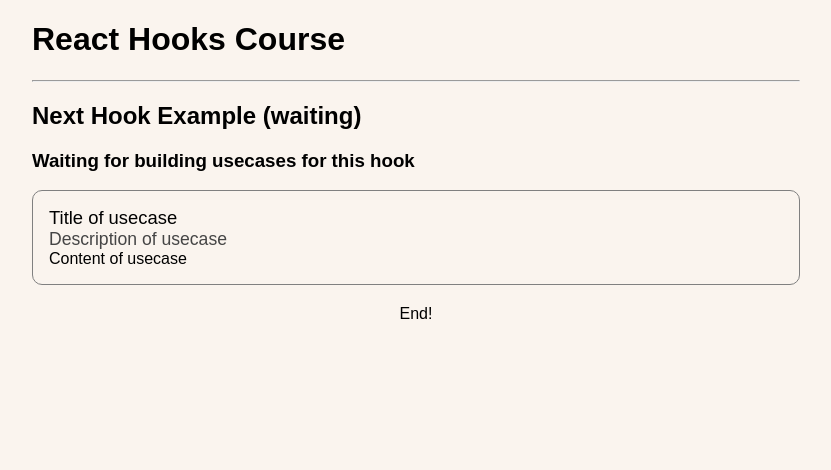
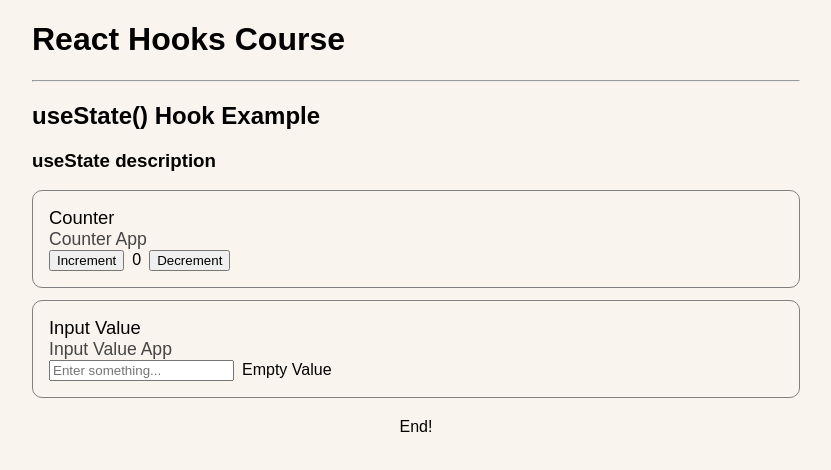
Before and after one commit to hwangblood/react-hooks-course, a React (Vite) app: page / in a window 1280 px wide. Shown: the top 470 px of the page, without its empty margins (224-1055 px from the left). Built offline with nearby package versions, Linux system fonts and the light colour scheme.

Commit message:
useState

```diff
--- /dev/null
+++ b/src/components/usecases/useState/CounterUsecase.jsx
@@ -0,0 +1,22 @@
+import { useState } from "react";
+
+const CounterUsecase = () => {
+  const [count, setCount] = useState(0);
+  const increase = () => setCount(count - 1);
+  const decrease = () => setCount(count + 1);
+  return (
+    <>
+      <button onClick={increase}>Increment</button>
+      <span
+        style={{
+          margin: "0px 8px",
+        }}
+      >
+        {count}
+      </span>
+      <button onClick={decrease}>Decrement</button>
+    </>
+  );
+};
+
+export default CounterUsecase;
--- /dev/null
+++ b/src/components/usecases/useState/InputValueUsecase.jsx
@@ -0,0 +1,25 @@
+import { useState } from "react";
+import GutterRow from "../../GutterRow";
+
+const InputValueUsecase = () => {
+  const defaultValue = "Empty Value";
+  const [inputValue, setInputValue] = useState("");
+  const updateValue = (value) => {
+    const newValue =
+      value == (null || undefined) || value.length == 0 ? defaultValue : value;
+    setInputValue(newValue);
+  };
+  return (
+    <>
+      <input
+        type="text"
+        placeholder="Enter something..."
+        onChange={(e) => updateValue(e.target.value)}
+      />
+      <GutterRow />
+      {inputValue || defaultValue}
+    </>
+  );
+};
+
+export default InputValueUsecase;
--- a/src/data.js
+++ b/src/data.js
@@ -1,5 +1,8 @@
 import HookExampleUsecaseContentSpacer from "./components/HookExampleUsecaseContentSpacer";
+import CounterUsecase from "./components/usecases/useState/CounterUsecase";
+import InputValueUsecase from "./components/usecases/useState/InputValueUsecase";
 
+// eslint-disable-next-line no-unused-vars
 const fakeUsecases = [
   {
     id: "usecase-id",
@@ -10,15 +13,37 @@
   },
 ];
 
+const useStateUsecases = [
+  {
+    id: "counter",
+    title: "Counter",
+    description: "Counter App",
+    // A React element type (ie. MyComponent).
+    element: CounterUsecase,
+  },
+  {
+    id: "input-value",
+    title: "Input Value",
+    description: "Input Value App",
+    element: InputValueUsecase,
+  },
+];
+
 export default {
   // this property is required
   hookExamples: [
+    // {
+    //   id: "next-hook",
+    //   title: "Next Hook Example (waiting)",
+    //   description: "Waiting for building usecases for this hook",
+    //   // usecases should be an array like fakeUsecases
+    //   usecases: fakeUsecases,
+    // },
     {
-      id: "next-hook",
-      title: "Next Hook Example (waiting)",
-      description: "Waiting for building usecases for this hook",
-      // usecases should be an array like fakeUsecases
-      usecases: fakeUsecases,
+      id: "useState",
+      title: "useState() Hook Example",
+      description: "useState description",
+      usecases: useStateUsecases,
     },
   ],
 };
```
